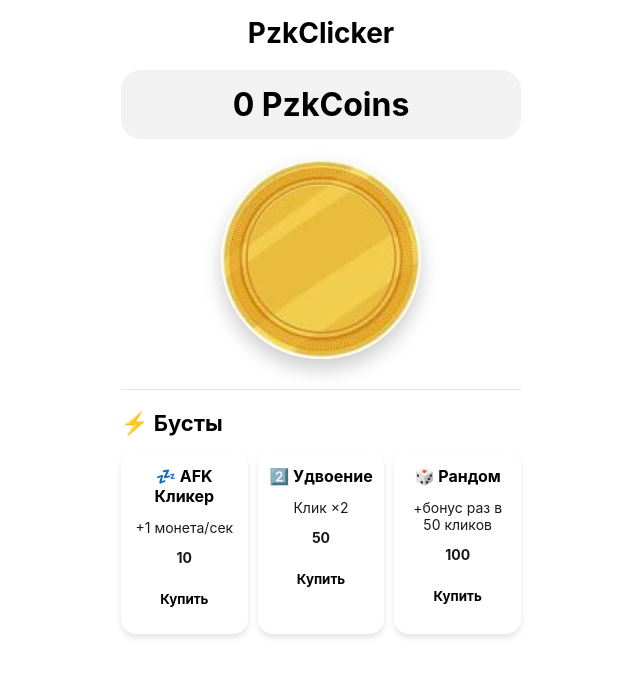
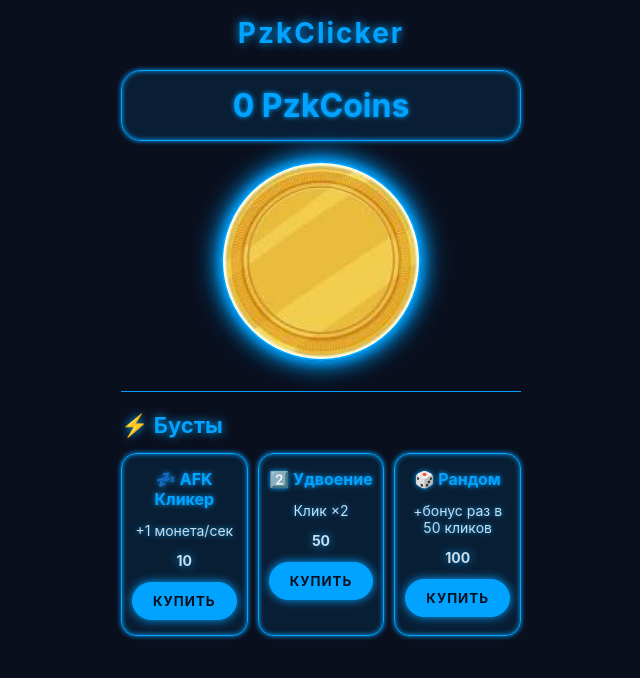
Before and after one commit to PriZroK5/pzk-clicker-tma, a plain HTML site: page index.html in a window 1280 px wide. Shown: the whole page, without its empty margins (319-959 px from the left). Drawn offline with Linux system fonts and the light colour scheme; a script that the page names is missing.

Commit message:
Update style.css

```diff
--- a/style.css
+++ b/style.css
@@ -1,9 +1,10 @@
-/* Стили под Telegram-тему */
 :root {
-    --tg-theme-bg-color: var(--tg-theme-bg-color, #f0f0f0);
-    --tg-theme-text-color: var(--tg-theme-text-color, #222222);
-    --tg-theme-button-color: var(--tg-theme-button-color, #40a7e3);
-    --tg-theme-button-text-color: var(--tg-theme-button-text-color, #ffffff);
+    --tg-theme-bg-color: #0a0f1e;
+    --tg-theme-text-color: #e0f2fe;
+    --tg-theme-button-color: #00a3ff;
+    --tg-theme-button-text-color: #0a0f1e;
+    --neon-glow: 0 0 10px #00a3ff, 0 0 20px #00a3ff, 0 0 30px #00a3ff;
+    --neon-box-shadow: 0 0 5px #00a3ff, inset 0 0 5px #00a3ff;
 }
 
 * {
@@ -20,6 +21,7 @@ body {
     display: flex;
     justify-content: center;
     padding: 16px;
+    text-shadow: 0 0 5px #00a3ff;
 }
 
 .container {
@@ -31,6 +33,9 @@ body {
 .title {
     font-size: 28px;
     margin-bottom: 10px;
+    color: #00a3ff;
+    text-shadow: 0 0 10px #00a3ff;
+    letter-spacing: 2px;
 }
 
 .balance {
@@ -38,11 +43,13 @@ body {
     font-weight: bold;
     margin: 20px 0;
     padding: 15px;
-    background-color: rgba(0,0,0,0.05);
+    background-color: rgba(0, 163, 255, 0.1);
     border-radius: 20px;
+    border: 1px solid #00a3ff;
+    box-shadow: var(--neon-box-shadow);
+    color: #00a3ff;
 }
 
-/* Монета */
 .coin-wrapper {
     margin: 20px 0 30px;
     cursor: pointer;
@@ -52,22 +59,21 @@ body {
     width: 200px;
     height: 200px;
     margin: 0 auto;
-    background-image: url('pzk.jpg'); /* Твоё фото */
+    background-image: url('pzk.jpg');
     background-size: cover;
     background-position: center;
     border-radius: 50%;
     transition: transform 0.1s ease;
-    box-shadow: 0 10px 20px rgba(0,0,0,0.2);
+    box-shadow: var(--neon-glow), 0 10px 20px rgba(0, 0, 0, 0.3);
+    border: 2px solid #00a3ff;
 }
 
-/* Анимация нажатия */
 .coin:active {
     transform: scale(0.9);
 }
 
-/* Класс для анимации от SERVER (добавляется через JS) */
 .coin-animate {
-    animation: bounce 0.3s ease;
+    animation: bounce 0.3s ease, neonPulse 0.3s ease;
 }
 
 @keyframes bounce {
@@ -76,17 +82,24 @@ body {
     100% { transform: scale(1); }
 }
 
-/* Бусты */
+@keyframes neonPulse {
+    0% { box-shadow: 0 0 5px #00a3ff, 0 0 10px #00a3ff; }
+    50% { box-shadow: 0 0 20px #00a3ff, 0 0 40px #00a3ff, 0 0 60px #00a3ff; }
+    100% { box-shadow: 0 0 5px #00a3ff, 0 0 10px #00a3ff; }
+}
+
 .boosts-panel {
     margin-top: 30px;
     text-align: left;
-    border-top: 1px solid rgba(0,0,0,0.1);
+    border-top: 1px solid #00a3ff;
     padding-top: 20px;
 }
 
 .boosts-panel h2 {
     margin-bottom: 15px;
     font-size: 22px;
+    color: #00a3ff;
+    text-shadow: 0 0 10px #00a3ff;
 }
 
 .boosts-grid {
@@ -96,50 +109,62 @@ body {
 }
 
 .boost-item {
-    background-color: var(--tg-theme-button-color);
-    color: var(--tg-theme-button-text-color);
+    background-color: rgba(0, 163, 255, 0.1);
+    color: #00a3ff;
     border-radius: 15px;
     padding: 15px 10px;
     text-align: center;
-    box-shadow: 0 4px 6px rgba(0,0,0,0.1);
+    box-shadow: var(--neon-box-shadow);
     display: flex;
     flex-direction: column;
     gap: 8px;
+    border: 1px solid #00a3ff;
+    backdrop-filter: blur(5px);
 }
 
 .boost-item h3 {
     font-size: 16px;
     margin-bottom: 5px;
+    text-shadow: 0 0 5px #00a3ff;
 }
 
 .boost-item p {
     font-size: 14px;
     opacity: 0.9;
+    color: #e0f2fe;
 }
 
 .boost-price {
     font-weight: bold;
     font-size: 18px;
     margin: 5px 0;
+    color: #00a3ff;
+    text-shadow: 0 0 10px #00a3ff;
 }
 
 .buy-btn {
-    background-color: var(--tg-theme-button-text-color);
-    color: var(--tg-theme-button-color);
+    background-color: #00a3ff;
+    color: #0a0f1e;
     border: none;
     border-radius: 20px;
     padding: 10px 5px;
     font-weight: bold;
     cursor: pointer;
-    transition: opacity 0.2s;
-    border: 2px solid transparent;
+    transition: all 0.2s;
+    border: 1px solid #00a3ff;
+    text-transform: uppercase;
+    letter-spacing: 1px;
+    box-shadow: 0 0 10px #00a3ff;
 }
 
 .buy-btn:active {
-    opacity: 0.7;
+    opacity: 0.9;
+    transform: scale(0.95);
+    box-shadow: 0 0 20px #00a3ff;
 }
 
 .buy-btn:disabled {
-    opacity: 0.4;
+    opacity: 0.3;
     cursor: not-allowed;
+    box-shadow: none;
 }
```
